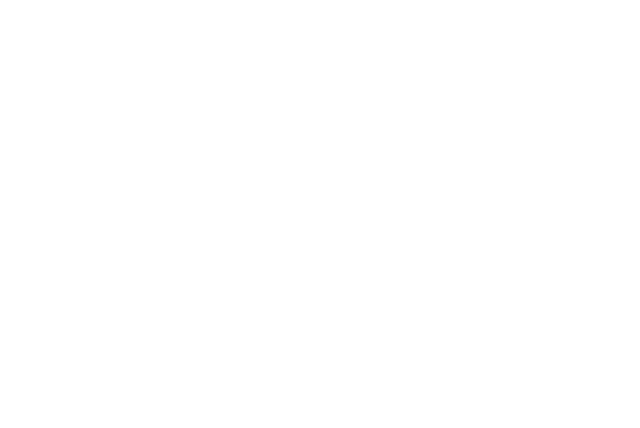
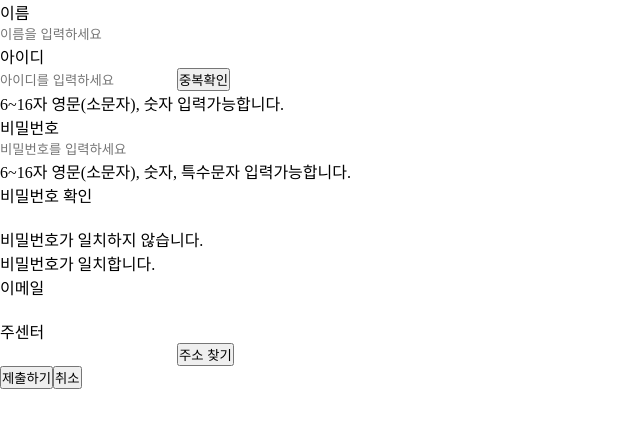
Before and after one commit to dbtjsdlf222/muscle-cat, a React (Create React App) app in the folder frontend/: page /singup in a window 1280 px wide. Before the commit this address had no page. Shown: the top 428 px of the page, without its empty margins (0-640 px from the left). Built offline with nearby package versions, Linux system fonts and the light colour scheme; a web font is replaced by a local one.

Commit message:
회원가입 페이지 시작

```diff
--- a/frontend/src/components/App.js
+++ b/frontend/src/components/App.js
@@ -3,6 +3,7 @@
 import {Route, Routes} from 'react-router-dom';
 import Dashboard from "./Dashboard";
 import Member from "./Member";
+import Singup from "./Singup";
 
 
 
@@ -13,6 +14,7 @@
                 <Route path='/login' element={ <Login /> } />
                 <Route path='/dashboard' element={ <Dashboard url="dashboard"/> } />
                 <Route path='/member' element={ <Member url="member"/> } />
+                <Route path='/singup' element={ <Singup url="singup"/> } />
             </Routes>
   );
 }
--- a/frontend/src/components/Login.js
+++ b/frontend/src/components/Login.js
@@ -69,7 +69,7 @@
                         </Link>
                         <Link to="/test1">비밀번호 찾기
                         </Link>
-                        <Link to="/test1">회원가입
+                        <Link to="/singup">회원가입
                         </Link>
                     </div>
 
--- /dev/null
+++ b/frontend/src/components/Singup.js
@@ -0,0 +1,72 @@
+import '../css/SingUp.css';
+
+function Singup(){
+    return(
+      <div className=''>
+          <form action="/" method="post" name="form" id="form">
+              <div id="signup">
+                  <ul className="sign_upA">
+                      <li id="index"><p>이름</p></li>
+                      <li><input type="text" name="userName" id="userName" placeholder="이름을 입력하세요"/></li>
+                  </ul>
+                  <ul className="sign_upA">
+                      <li id="index"><p>아이디</p></li>
+                      <li><input type="text" name="userID" id="userID" placeholder="아이디를 입력하세요" minLength="6"
+                                 maxLength="16"/>
+                          <button type="button" name="idCheck" id="idCheck" onClick="idCheck1()" value="중복확인">중복확인
+                          </button></li>
+                  </ul>
+                  <ul className="sign_upA" >
+                      <li>6~16자 영문(소문자), 숫자
+                          입력가능합니다.
+                      </li>
+                  </ul>
+                  <ul className="sign_upA" >
+                      <li id="index"><p>비밀번호</p></li>
+                      <li><input type="password" name="userPW" className="pw" id="userPW" placeholder="비밀번호를 입력하세요"
+                                 minLength="6" maxLength="16"/></li>
+                  </ul>
+                  <ul className="sign_upA" >
+                      <li >6~16자 영문(소문자), 숫자, 특수문자
+                          입력가능합니다.
+                      </li>
+                  </ul>
+                  <ul className="sign_upA" >
+                      <li id="index"><p>비밀번호 확인</p></li>
+                      <li><input type="password" name="pwCheck" className="pw" id="pwCheck" minLength="6"
+                                 maxLength="16"/></li>
+                      <li id="pw_wrong_msg"
+                         >비밀번호가
+                          일치하지 않습니다.
+                      </li>
+                      <li id="pw_right_msg">비밀번호가
+                          일치합니다.
+                      </li>
+                  </ul>
+
+                  <ul className="sign_upA">
+                      <li id="index"><p>이메일</p></li>
+                      <li><input type="text" name="email" id="email"/></li>
+                      <li>
+                          <div className="check_font" id="emailCheck"></div>
+                      </li>
+                  </ul>
+                  <ul className="sign_upA" >
+                      <li id="index" id="address"><p>주센터</p></li>
+                      <li><input type="text" id="zipNo" name="zipNo" />
+                          <button type="button" id="addrfind" className="findaddr" onClick="goPopup();"
+                                 >주소 찾기
+                          </button></li>
+                      <input type="hidden" id="address2" value="주소찾기"/>
+                  </ul>
+              </div>
+              <div id="click">
+                  <button id="submit1" type="button" onClick="check();">제출하기</button>
+                  <button id="reset" type="reset">취소</button>
+              </div>
+          </form>
+
+      </div>
+    );
+}
+export default Singup;
```
Also changed, not shown: frontend/src/css/SingUp.css (added), 1 other file (tests, documents, lock files or other folders).
